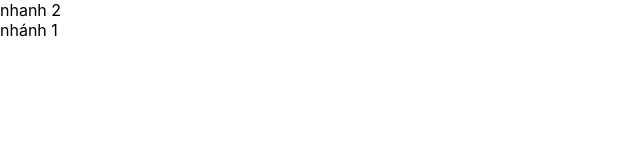
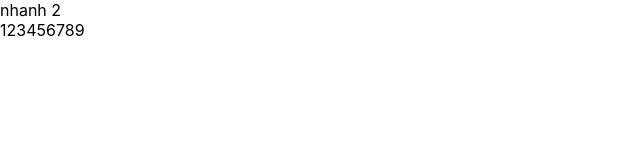
Before and after one commit to TranAnhTuan1202/my-app, a React (Create React App) app: page / in a window 1280 px wide. Shown: the top 160 px of the page, without its empty margins (0-640 px from the left). Built offline with nearby package versions, Linux system fonts and the light colour scheme.

Commit message:
revert test

```diff
--- a/src/pages/Content.js
+++ b/src/pages/Content.js
@@ -2,7 +2,7 @@
 function Content() {
     return (
       <div >
-        nhánh 1
+        123456789
 
 
       </div>
```
